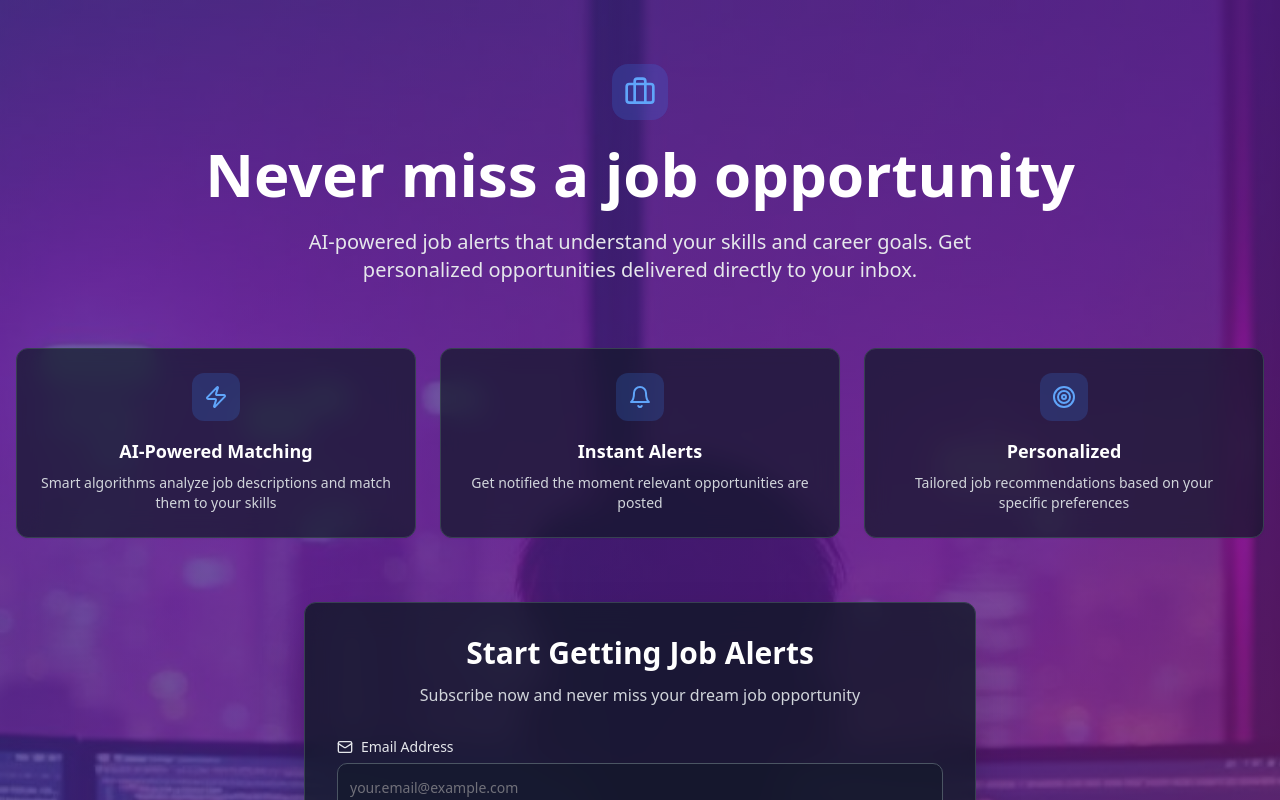
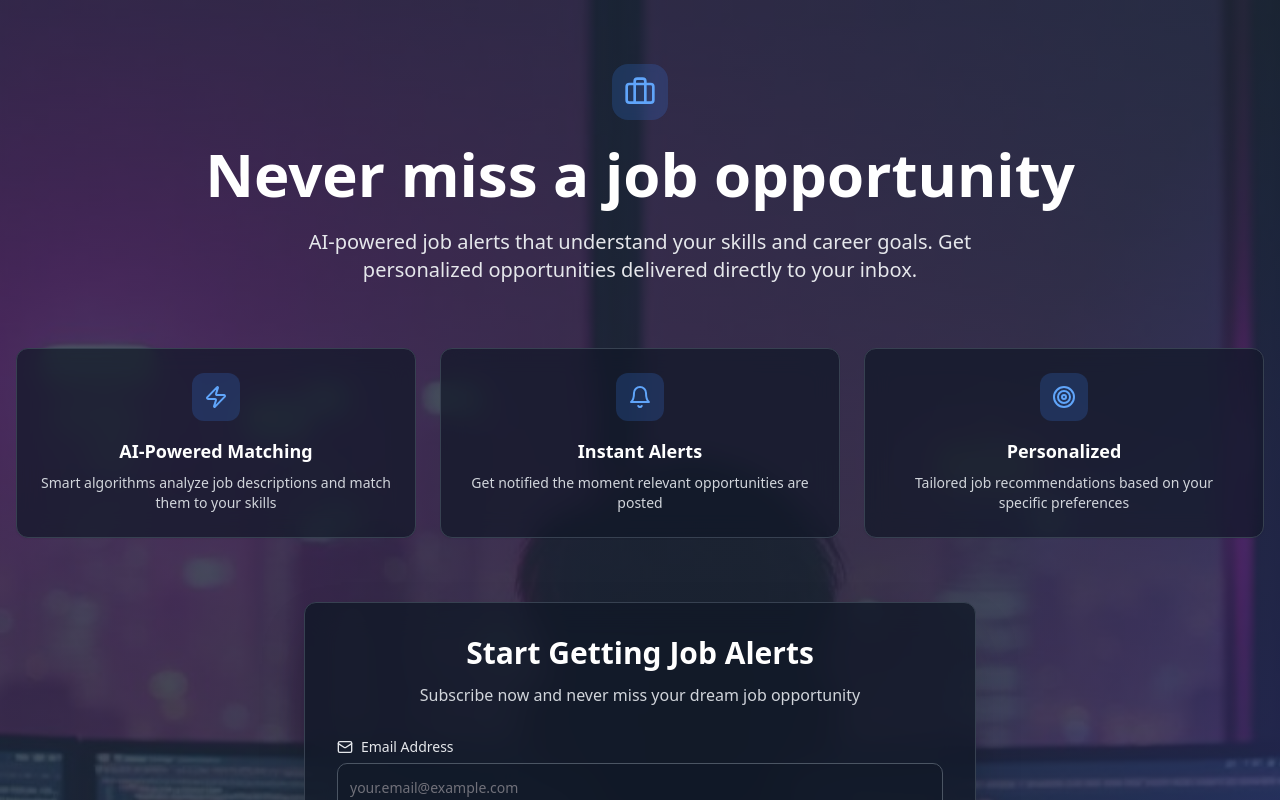
Before and after one commit to Raj-6660/Job-Finder, a React (Vite) app: page / in a window 1280 px wide. Shown: the top 800 px of the page. Built offline with nearby package versions, Linux system fonts and the light colour scheme.

Commit message:
Refine background colors
Adjust background to be more grayish, slightly fading the vibrance.

```diff
--- a/src/components/JobAlertHero.tsx
+++ b/src/components/JobAlertHero.tsx
@@ -47,7 +47,7 @@ const JobAlertHero = () => {
   ];
 
   return (
-    <div className="min-h-screen relative overflow-hidden bg-gradient-to-br from-indigo-900 via-purple-900 to-pink-900">
+    <div className="min-h-screen relative overflow-hidden bg-gradient-to-br from-slate-800 via-gray-800 to-indigo-900">
       {/* Background image with overlay */}
       <div className="absolute inset-0">
         <img
@@ -55,7 +55,7 @@ const JobAlertHero = () => {
           alt="Developer background"
           className="w-full h-full object-cover opacity-50"
         />
-        <div className="absolute inset-0 bg-gradient-to-br from-indigo-900/50 via-purple-900/60 to-pink-900/50"></div>
+        <div className="absolute inset-0 bg-gradient-to-br from-slate-800/60 via-gray-800/70 to-indigo-900/60"></div>
       </div>
 
       <div className="relative z-10 container mx-auto px-4 py-16">
```
